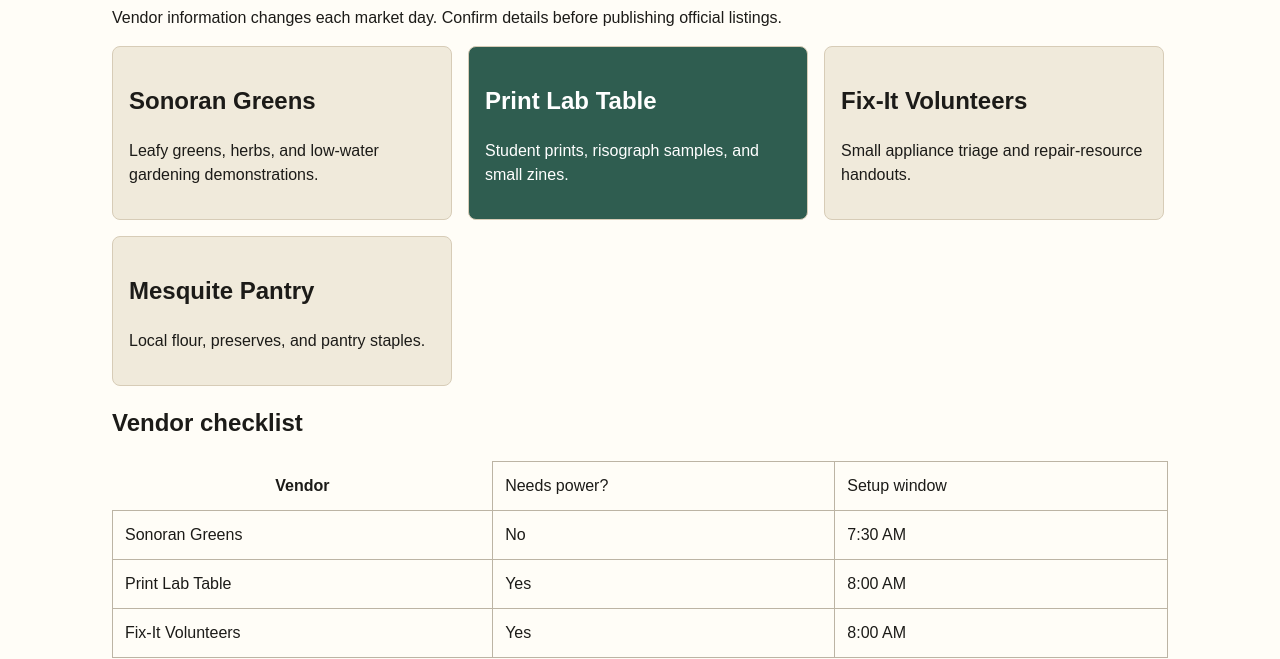
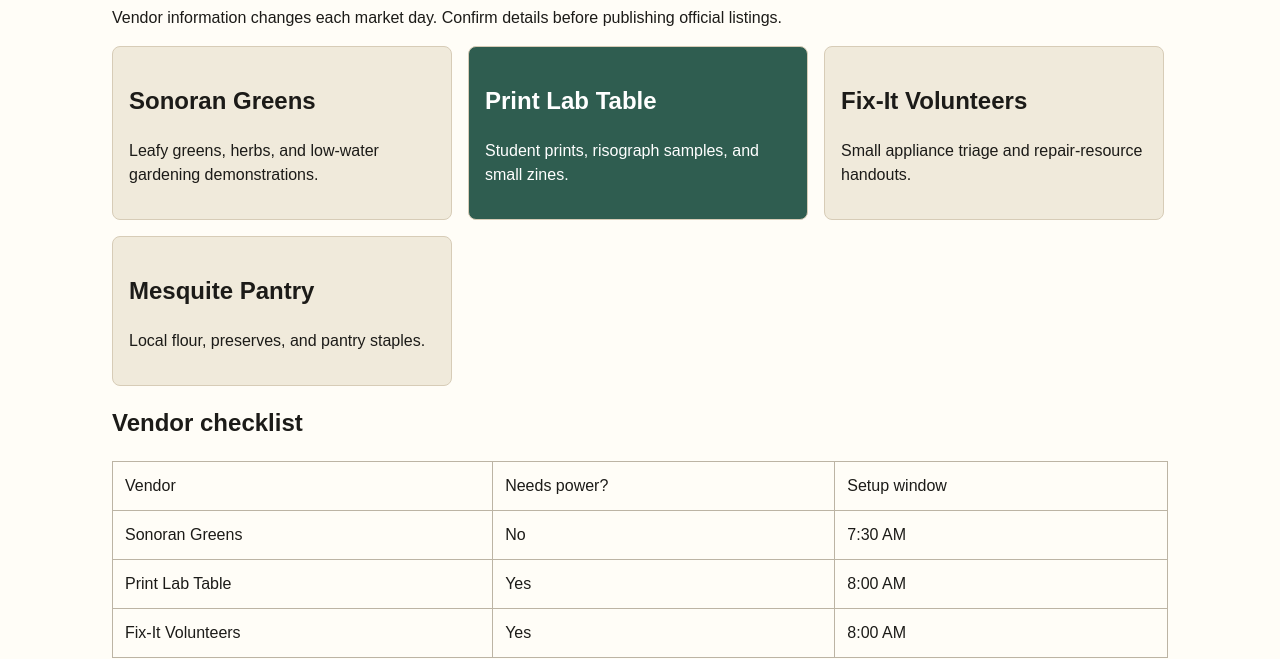
Before and after one commit to M7j33B0Z/production-readiness-assesment-site, a plain HTML site: page vendors.html in a window 1280 px wide. Shown: the part 173-832 px from the top of the page. Drawn offline with Linux system fonts and the light colour scheme.

Commit message:
Update vendors.html

```diff
--- a/vendors.html
+++ b/vendors.html
@@ -44,7 +44,7 @@
     <h2>Vendor checklist</h2>
     <table>
       <tr>
-        <th>Vendor</th>
+        <td>Vendor</td>
         <td>Needs power?</td>
         <td>Setup window</td>
       </tr>
```
